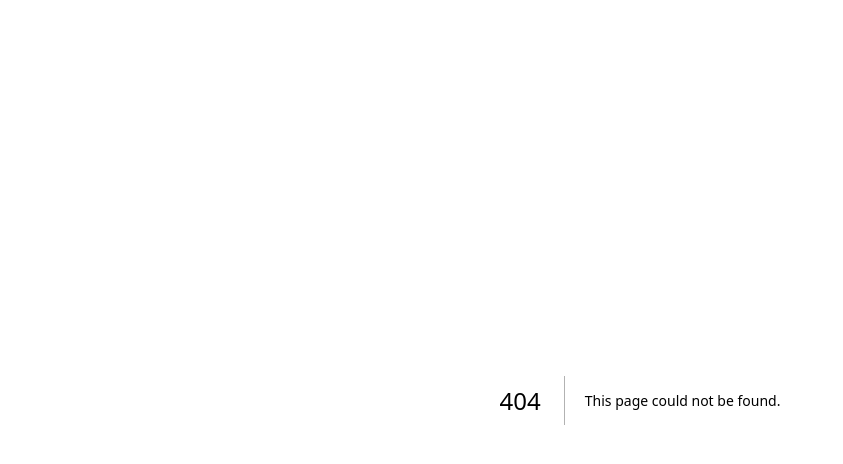
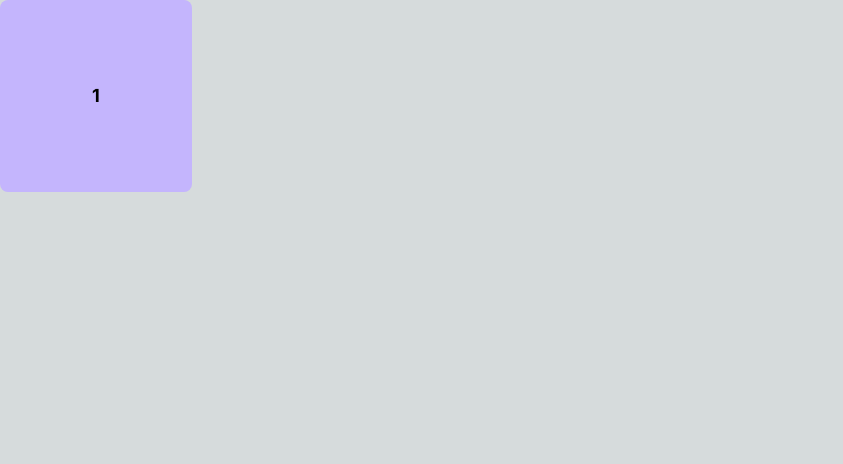
Before and after one commit to Medvezo/advanced-modal, a Next.js app: page /cards/1 in a window 1280 px wide. Before the commit this address had no page. Shown: the top 464 px of the page, without its empty margins (0-843 px from the left). Built offline with nearby package versions, Linux system fonts and the light colour scheme.

Commit message:
feat: add page.tsx for /cards/[id] for each modal page

```diff
--- /dev/null
+++ b/src/app/cards/[id]/page.tsx
@@ -0,0 +1,11 @@
+export default function CardPage({
+	params: { id },
+}: {
+	params: { id: string };
+}) {
+	return (
+		<div className="flex justify-center items-center h-48 bg-violet-300 rounded-lg text-black font-bold text-lg max-w-48">
+			{id}
+		</div>
+	);
+}
```
